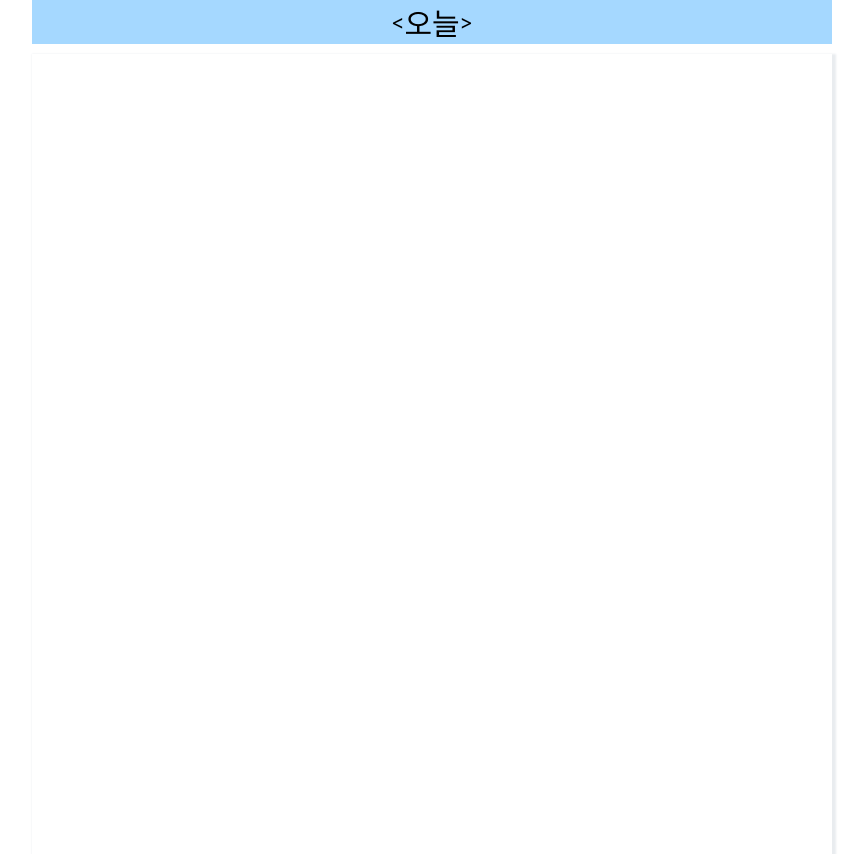
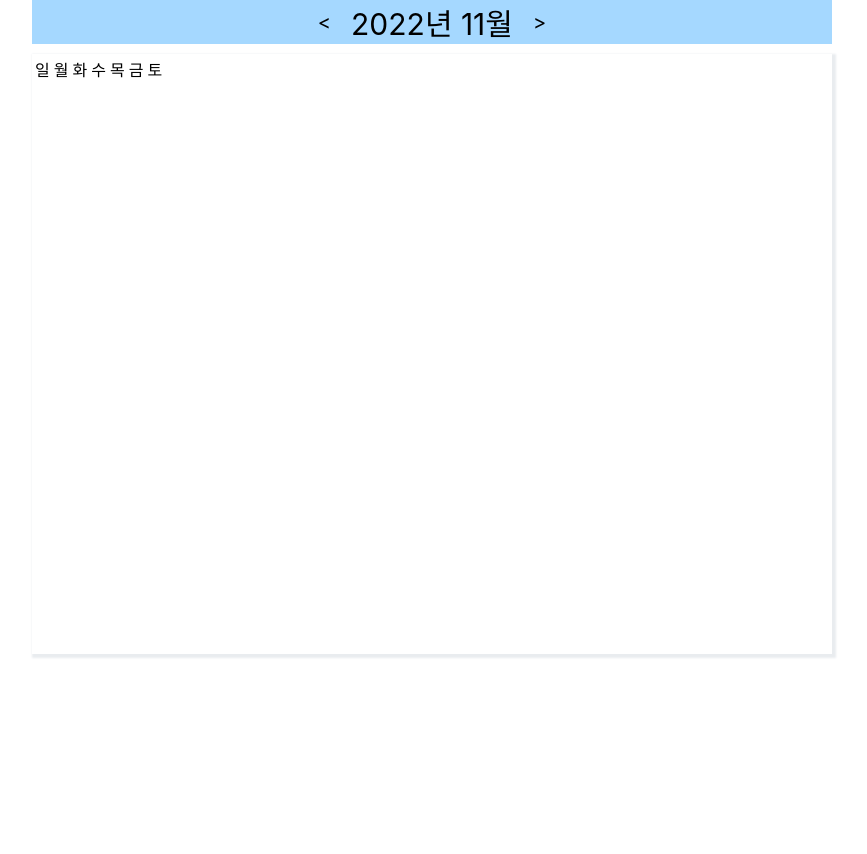
Before and after one commit to seeys/personal-calendar, a React (Create React App) app: page / in a window 1280 px wide. Shown: the whole page, without its empty margins (208-1075 px from the left). After the commit the page ends 800 px from the top, so only its background shows below. Built offline with nearby package versions, Linux system fonts and the light colour scheme.

Commit message:
Feat : 현재 년도, 월

```diff
--- a/src/components/Body.jsx
+++ b/src/components/Body.jsx
@@ -5,14 +5,29 @@ const Box = styled.div``;
 const CalendarContainer = styled.div`
   box-shadow: 2px 2px 2px 2px #e9ecef;
   width: 800px;
-  height: 800px;
+  height: 600px;
   margin: 0 auto;
 `;
 
 const Body = () => {
   return (
     <Box>
-      <CalendarContainer></CalendarContainer>
+      <CalendarContainer>
+        <table>
+          <thead>
+            <tr>
+              <td>일</td>
+              <td>월</td>
+              <td>화</td>
+              <td>수</td>
+              <td>목</td>
+              <td>금</td>
+              <td>토</td>
+            </tr>
+          </thead>
+          <tbody></tbody>
+        </table>
+      </CalendarContainer>
     </Box>
   );
 };
--- a/src/components/Header.jsx
+++ b/src/components/Header.jsx
@@ -15,13 +15,16 @@ const ButtonItem = styled.div`
 `;
 const TodayItem = styled.div`
   font-size: 30px;
+  margin: 0 20px;
 `;
-const Header = () => {
+const Header = ({ year, month }) => {
   return (
     <div>
       <ButtonContainer>
         <ButtonItem>&lt;</ButtonItem>
-        <TodayItem>오늘</TodayItem>
+        <TodayItem>
+          {year}년 {month}월
+        </TodayItem>
         <ButtonItem>&gt;</ButtonItem>
       </ButtonContainer>
     </div>
--- a/src/container/Main.jsx
+++ b/src/container/Main.jsx
@@ -3,9 +3,12 @@ import Body from "../components/Body";
 import Header from "../components/Header";
 
 const Main = () => {
+  const date = new Date();
+  const year = date.getFullYear();
+  const month = date.getMonth() + 1;
   return (
     <div>
-      <Header />
+      <Header year={year} month={month} />
       <Body />
     </div>
   );
```
